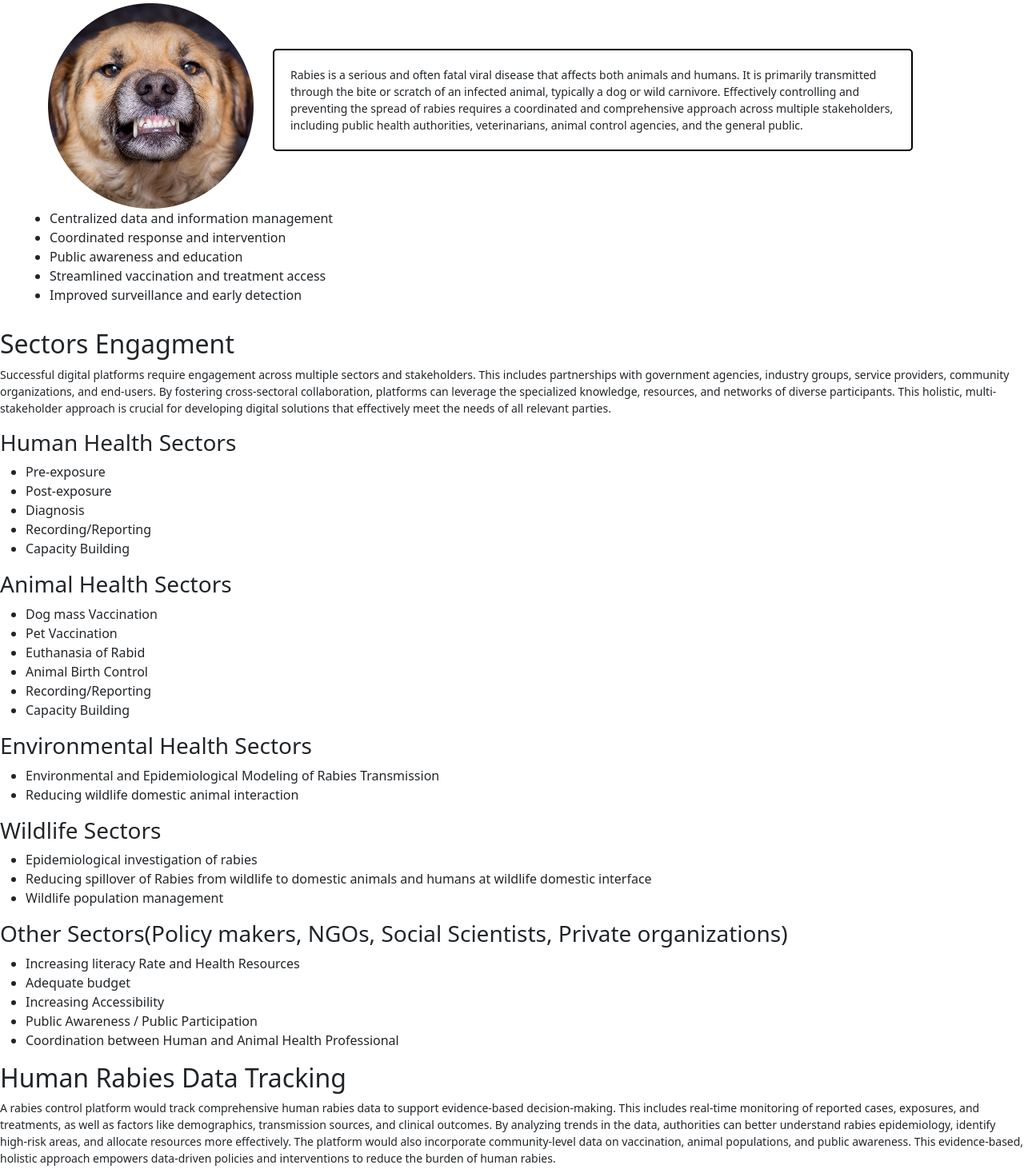
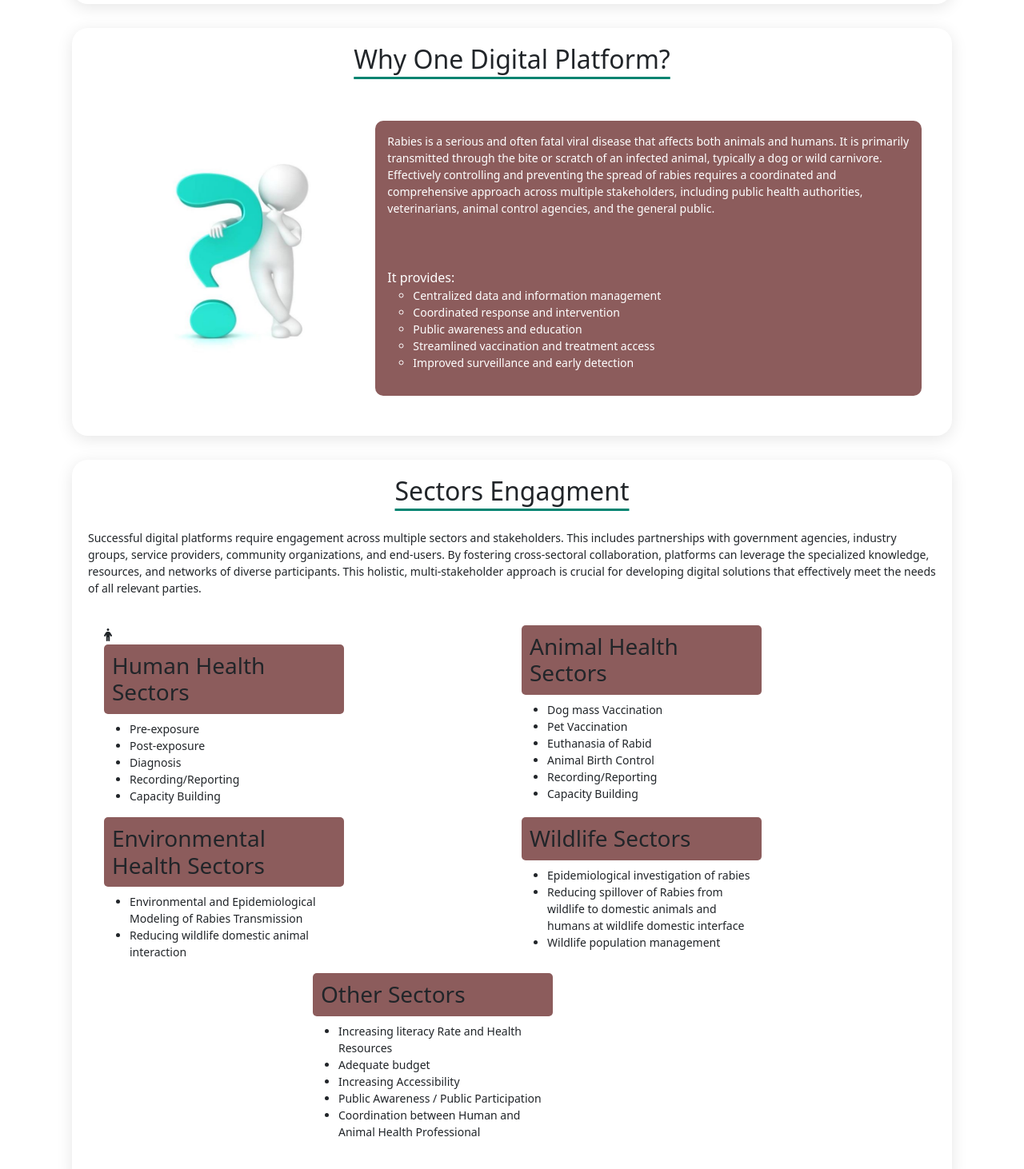
Before and after one commit to NUNIYA/AHRI-webpage, a plain HTML site: page index.html in a window 1280 px wide. Shown: the part 730-2192 px from the top of the page at 80% size. Drawn offline with nearby package versions, Linux system fonts and the light colour scheme.

Commit message:
home page modified

```diff
--- a/Assets/main.css
+++ b/Assets/main.css
@@ -5,8 +5,12 @@
   --text-color: #333;
 }
 
-p{
+p, li{
   font-size: 14px;
+}
+
+h2{
+  font-size: 32px;
 }
 
 h3{
@@ -207,30 +211,64 @@ body {
   }
 
   /* home page Styles */
-  .why {
+  .sections {
     align-items: center;
     margin: 30px;
+    border-radius: 20px;
+    box-shadow: 0 4px 20px rgba(0, 0, 0, 0.1);
+    padding: 20px;
   }
-  .rabies{
+  .home h2 {
+    text-align: center;
+    text-decoration: underline;
+    text-decoration-color: var(--primary-color);
+    text-underline-offset: 0.6rem;
+    padding-bottom: 20px;
+  }
+  .rabies {
     align-items: center;
+    padding: 30px  ;
   }
-  .rabies p{
-    border: 2px solid black;
-    padding: 20px;
-    border-radius: 5px;
+  .rabies .txts {
+    background-color: var(--secondary-color);
+    border-radius: 10px;
+    padding: 15px;
     flex: 1;
     max-width: 800px;
+    color: #fff;
   }
+
   .rabies img{
     width: 300px;
     padding-left: 30px;
+    height: 250px;
+    margin-right: 1rem;
+  }
+
+  .rabies ul {
+  list-style-type:circle;
+  }
+
+  .clip-boards {
+    padding: 20px;
+    margin: 0 auto;
+
+  }
+
+  .cb .txts{
+    max-width: 300px;
+  }
+
+  .cb h3 {
+    background-color: var(--secondary-color);
     height: auto;
-    margin-right: 1rem;
+    border-radius: 5px;
+    padding: 10px;
   }
 
   /* Footer Styles */
   footer {
-    background-color: #008370;
+    background-color: var(--primary-color);
     color: #fff;
     text-align: center;
     padding: 20px;
--- a/index.html
+++ b/index.html
@@ -4,7 +4,7 @@
   <meta charset="UTF-8">
   <meta name="viewport" content="width=device-width, initial-scale=1.0">
   <title>One Digital Platform for Rabies Prevention</title>
-  <link rel="stylesheet" href="https://cdnjs.cloudflare.com/ajax/libs/font-awesome/5.15.3/css/all.min.css">
+  <link rel="stylesheet" href="https://cdnjs.cloudflare.com/ajax/libs/font-awesome/6.4.0/css/all.min.css" integrity="sha512-iecdLmaskl7CVkqkXNQ/ZH/XLlvWZOJyj7Yy7tcenmpD1ypASozpmT/E0iPtmFIB46ZmdtAc9eNBvH0H/ZpiBw==" crossorigin="anonymous" referrerpolicy="no-referrer" />
   <link rel="stylesheet" href="Assets/main.css">
   <link rel="stylesheet" href="https://cdn.jsdelivr.net/npm/bootstrap@5.1.3/dist/css/bootstrap.min.css">
 </head>
@@ -53,21 +53,18 @@
       </nav>
     </div>
   </header>
-
-  <div class="hero">
+<div class="content home">
+  <div class="hero sections">
     <img src="images/hero.png" class="img-fluid">
   </div>
 
-  <div class="why">
+  <div class="why sections">
     <h2>Why One Digital Platform?</h2>
     <div class="rabies row ">
-      <div class="col-md-3">
-        <img src="images/rabies.png" class="img-fluid" alt="">
-      </div>
-      <div class="col-md-9">
-        <p>Rabies is a serious and often fatal viral disease that affects both animals and humans. It is primarily transmitted through the bite or scratch of an infected animal, typically a dog or wild carnivore. Effectively controlling and preventing the spread of rabies requires a coordinated and comprehensive approach across multiple stakeholders, including public health authorities, veterinarians, animal control agencies, and the general public.</p>
-      </div>
-    </div>
+      <div class="col-md-4"><img src="images/why.jpg" alt=""></div>
+      <div class="col-md-8 txts">
+        <p>Rabies is a serious and often fatal viral disease that affects both animals and humans. It is primarily transmitted through the bite or scratch of an infected animal, typically a dog or wild carnivore. Effectively controlling and preventing the spread of rabies requires a coordinated and comprehensive approach across multiple stakeholders, including public health authorities, veterinarians, animal control agencies, and the general public.</p> <br><br>
+        It provides:
         <ul>
           <li>Centralized data and information management</li>
           <li>Coordinated response and intervention</li>
@@ -76,12 +73,17 @@
           <li>Improved surveillance and early detection</li>
         </ul>
       </div>
+  </div>
 
-  <div class="sectors">
+  </div>
+  <div class="sectors sections">
     <h2>Sectors Engagment</h2>
     <p>Successful digital platforms require engagement across multiple sectors and stakeholders. This includes partnerships with government agencies, industry groups, service providers, community organizations, and end-users. By fostering cross-sectoral collaboration, platforms can leverage the specialized knowledge, resources, and networks of diverse participants. This holistic, multi-stakeholder approach is crucial for developing digital solutions that effectively meet the needs of all relevant parties.</p>
-    <div class="clip-boards">
-      <div class="cb">
+    <div class="clip-boards row justify-content-center">
+
+      <div class="cb col-md-6">
+        <div class="icon"> <i class="fa-solid fa-person"></i> </div>
+        <div class="txts">
           <h3>Human Health Sectors</h3>
           <ul>
             <li>Pre-exposure</li>
@@ -91,8 +93,11 @@
             <li>Capacity Building</li>
           </ul>
         </div>
+      </div>
 
-      <div class="cb">
+      <div class="cb col-md-6">
+        <div class="icon"></div>
+        <div class="txts">
           <h3>Animal Health Sectors</h3>
           <ul>
             <li>Dog mass Vaccination</li>
@@ -103,16 +108,22 @@
             <li>Capacity Building</li>
           </ul>
         </div>
+      </div>
 
-      <div class="cb">
+      <div class="cb col-md-6">
+        <div class="icon"></div>
+        <div class="txts">
           <h3>Environmental Health Sectors</h3>
           <ul>
             <li>Environmental and Epidemiological Modeling of Rabies Transmission</li>
             <li>Reducing wildlife domestic animal interaction </li>
           </ul>
         </div>
+      </div>
 
-      <div class="cb">
+      <div class="cb col-md-6">
+        <div class="icon"></div>
+        <div class="txts">
           <h3>Wildlife Sectors</h3>
           <ul>
             <li>Epidemiological investigation of rabies</li>
@@ -120,9 +131,12 @@
             <li>Wildlife population management</li>
           </ul>
         </div>
+      </div>
 
-      <div class="cb">
-        <h3>Other Sectors(Policy makers, NGOs, Social Scientists, Private organizations)</h3>
+      <div class="cb col-md-6">
+        <div class="icon"></div>
+        <div class="txts">
+          <h3>Other Sectors</h3>
           <ul>
             <li>Increasing literacy Rate and Health Resources</li>
             <li>Adequate budget </li>
@@ -131,10 +145,12 @@
             <li>Coordination between Human and Animal Health Professional</li>
           </ul>
         </div>
+      </div>
 
     </div>
+  </div>
 
-    <div class="data-tracking">
+    <div class="data-tracking sections">
       <h2>Human Rabies Data Tracking</h2>
       <p>A rabies control platform would track comprehensive human rabies data to support evidence-based decision-making. This includes real-time monitoring of reported cases, exposures, and treatments, as well as factors like demographics, transmission sources, and clinical outcomes. By analyzing trends in the data, authorities can better understand rabies epidemiology, identify high-risk areas, and allocate resources more effectively. The platform would also incorporate community-level data on vaccination, animal populations, and public awareness. This evidence-based, holistic approach empowers data-driven policies and interventions to reduce the burden of human rabies.</p>
       <img src="" alt="">
@@ -143,8 +159,8 @@
     <div class="partnership">
 
     </div>
+
 </div>
-
   <footer>
     <p>&copy; 2024 One Digital Platform for Rabies Prevention. All rights reserved.</p>
   </footer>
```
Also changed, not shown: images/why.jpg (added). Lines whose indentation alone changed are shown as unchanged.
